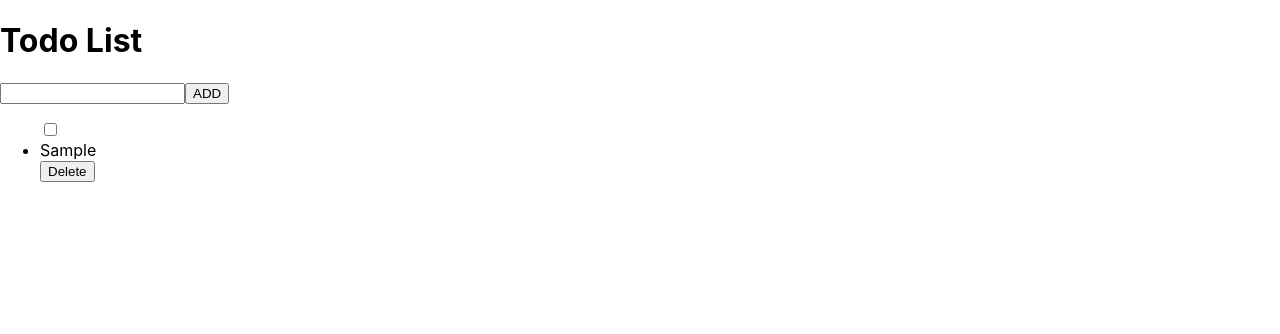
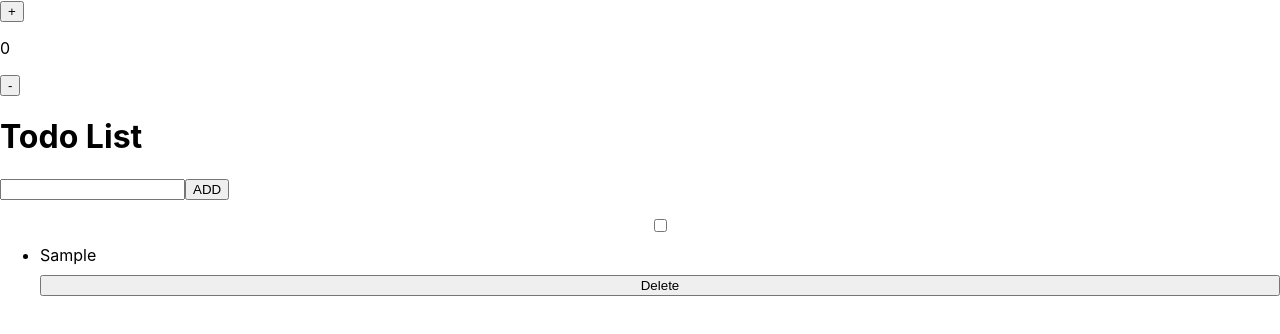
Before and after one commit to jui1234/Daily_JS_and_React, a React (Create React App) app: page / in a window 1280 px wide. Both pictures are taken after typing "Sample" into the empty fields and a click on the button "ADD". Shown: the top 334 px of the page. Built offline with nearby package versions, Linux system fonts and the light colour scheme.

Commit message:
count fun and localstorage

```diff
--- a/src/App.js
+++ b/src/App.js
@@ -111,8 +111,8 @@ function App() {
  <TimerConceptProject/>
  <TimerStopper/>
  <InputDebouncing/>
- <CountThrottling/>
- <CountFunt/> */}
+ <CountThrottling/> */}
+ <CountFunt/>
  {/* <TodoList/> */}
  <TodoListHTMLCSSApp/>
  {/* <Testfun message={["Message 1","Message 2","Message 3","Message 4","Message 5","Message 6","Message 7","Message 8","Message 9","Message 10"]}/> */}
--- a/src/components/coutfunction.js
+++ b/src/components/coutfunction.js
@@ -1,4 +1,4 @@
-import { useState } from "react";
+import { use, useEffect, useState } from "react";
 
 export default function CountFunt() {
 const [count,setCount]=useState(0);
@@ -6,9 +6,24 @@ const [count,setCount]=useState(0);
 const CountFunt=(()=>{
     setCount(count+1);
 })
+
+const CountFuntDecrement=(()=>{
+    setCount(count-1);
+})
+
+useEffect(()=>{
+    localStorage.setItem("conterValue",count)
+},[count])
+
+useEffect(()=>{
+    const data=localStorage.getItem("conterValue");
+})
 return(
-
-<button onClick={CountFunt}>count</button>
+    <>
+<button onClick={CountFunt}>+</button>
+<p>{count}</p>
+<button onClick={CountFuntDecrement}>-</button>
+    </>
 )
 
 }
--- a/src/components/todohtmlapp.js
+++ b/src/components/todohtmlapp.js
@@ -48,7 +48,7 @@ return(
     </div>
     <ul style={{display:'flex',flexDirection:'column',gap:'10px'}}>
       {todoList.map((todo)=>(
-        <div key={todo.id} >
+        <div key={todo.id} style={{display:'flex',flexDirection:'column',gap:'10px'}} >
          <input type="checkBox" checked={todo.completed} onChange={()=>{handleToggleComplete(todo.id)}}></input>
         <li >{todo.text}</li><button onClick={()=>handleDeleteTodo(todo.id)}>Delete</button>
         </div>
```
